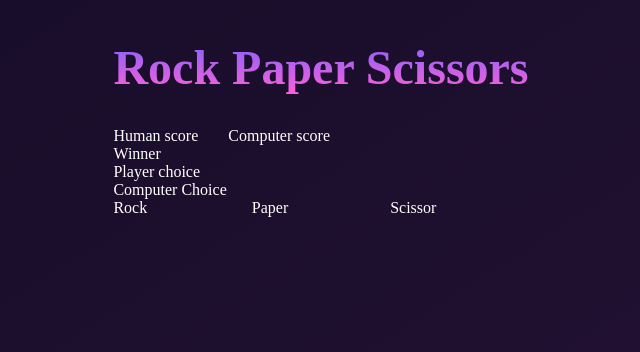
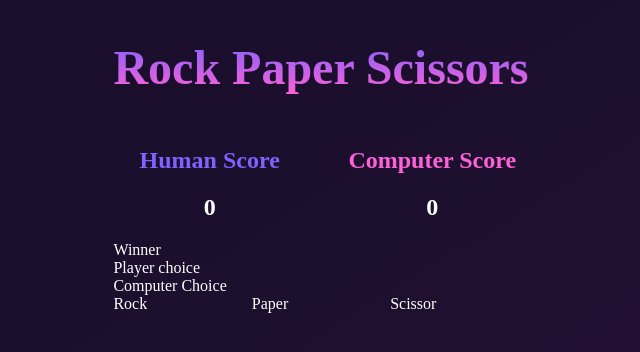
Before and after one commit to akcsantos/rock-paper-scissors, a React (Vite) app: page / in a window 1280 px wide. Shown: the top 352 px of the page, without its empty margins (327-967 px from the left). Built offline with nearby package versions, Linux system fonts and the light colour scheme.

Commit message:
fixed design for scoreboard, to add functionality later

```diff
--- a/src/components/Scoreboard.jsx
+++ b/src/components/Scoreboard.jsx
@@ -3,8 +3,14 @@ import styles from "./scoreboard.module.css";
 export default function Scoreboard() {
   return (
     <div className={styles.scoreboard}>
-      <div>Human score</div>
-      <div>Computer score</div>
+      <div className={styles.playerScoreboard}>
+        <h2 className={styles.playerName}>Human Score</h2>
+        <h2>0</h2>
+      </div>
+      <div className={styles.computerScoreboard}>
+        <h2 className={styles.computerName}>Computer Score</h2>
+        <h2>0</h2>
+      </div>
     </div>
   );
 }
--- a/src/components/scoreboard.module.css
+++ b/src/components/scoreboard.module.css
@@ -1,4 +1,14 @@
 .scoreboard {
-  display: flex;
+  display: grid;
+  grid-template-columns: repeat(2, 1fr);
   gap: 30px;
+  text-align: center;
 }
+
+.playerName {
+  color: #8261fe;
+}
+
+.computerName {
+  color: #fd61d7;
+}
```
